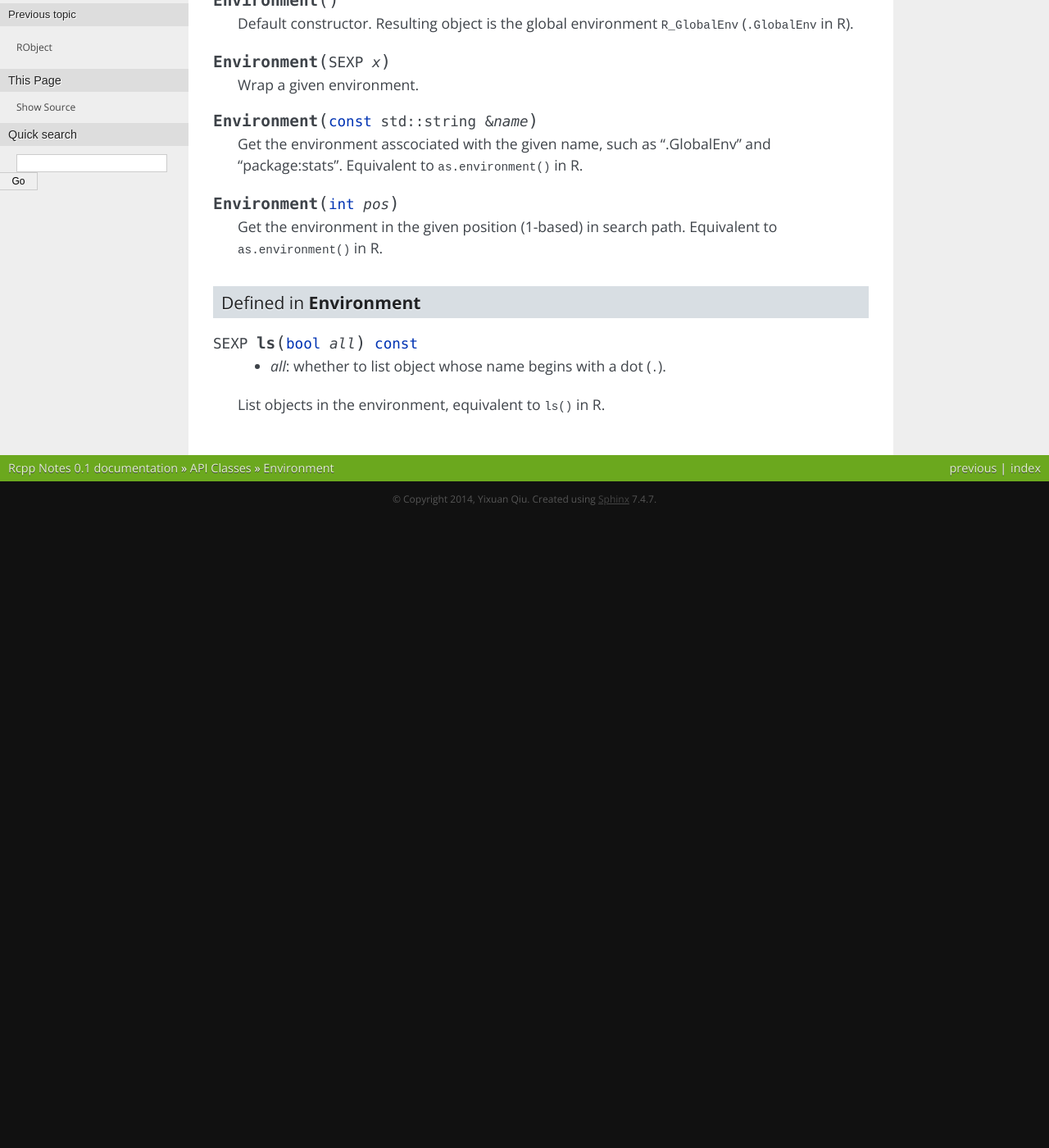
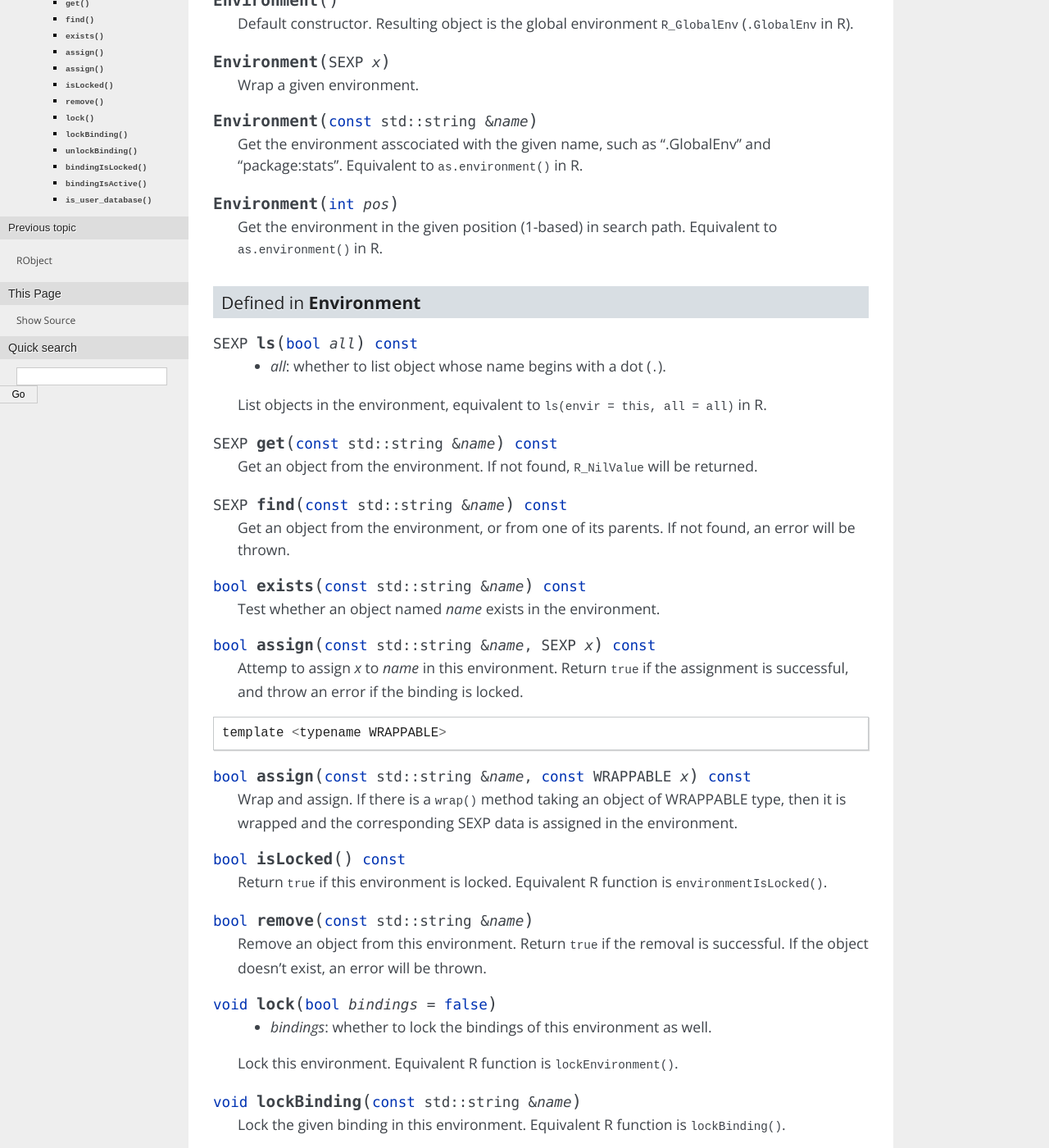
Before and after one commit to yixuan/rcpp-note, a Sphinx documentation site: the page built from source/api/Environment.rst, in a window 1280 px wide and 1400 px high, scrolled down 286 px. Shown: the whole window at 82% size. Built offline with Sphinx 7.4.7, drawn with Linux system fonts in a browser that asks for light colours; before the commit the page ends 916 px from its top, so only the background shows below that; some of the changed text lies outside the part shown.

Commit message:
more public member functions defined in Environment

```diff
--- a/source/api/Environment.rst
+++ b/source/api/Environment.rst
@@ -33,4 +33,69 @@ Defined in **Environment**
 
    - *all*: whether to list object whose name begins with a dot (``.``).
 
-   List objects in the environment, equivalent to ``ls()`` in R.
+   List objects in the environment, equivalent to ``ls(envir = this, all = all)`` in R.
+
+.. cpp:function:: SEXP get(const std::string& name) const
+
+   Get an object from the environment. If not found, ``R_NilValue`` will be returned.
+
+.. cpp:function:: SEXP find(const std::string& name) const
+
+   Get an object from the environment, or from one of its parents.
+   If not found, an error will be thrown.
+
+.. cpp:function:: bool exists(const std::string& name) const
+
+   Test whether an object named *name* exists in the environment.
+
+.. cpp:function:: bool assign(const std::string& name, SEXP x) const
+
+   Attemp to assign *x* to *name* in this environment. Return ``true`` if the assignment
+   is successful, and throw an error if the binding is locked.
+
+::
+
+  template <typename WRAPPABLE>
+
+.. cpp:function:: bool assign(const std::string& name, const WRAPPABLE x) const
+
+   Wrap and assign. If there is a ``wrap()`` method taking an object of WRAPPABLE type,
+   then it is wrapped and the corresponding SEXP data is assigned in the environment.
+
+.. cpp:function:: bool isLocked() const
+
+   Return ``true`` if this environment is locked. Equivalent R function is
+   ``environmentIsLocked()``.
+
+.. cpp:function:: bool remove(const std::string& name)
+
+   Remove an object from this environment. Return ``true`` if the removal is successful.
+   If the object doesn't exist, an error will be thrown.
+
+.. cpp:function:: void lock(bool bindings = false)
+
+   - *bindings*: whether to lock the bindings of this environment as well.
+
+   Lock this environment. Equivalent R function is ``lockEnvironment()``.
+
+.. cpp:function:: void lockBinding(const std::string& name)
+
+   Lock the given binding in this environment. Equivalent R function is ``lockBinding()``.
+
+.. cpp:function:: void unlockBinding(const std::string& name)
+
+   Unlock the given binding in this environment. Equivalent R function is ``unlockBinding()``.
+
+.. cpp:function:: bool bindingIsLocked(const std::string& name) const
+
+   Return ``true`` if the binding is locked in this environment.
+   Equivalent R function is ``bindingIsLocked()``.
+
+.. cpp:function:: bool bindingIsActive(const std::string& name) const
+
+   Return ``true`` if the binding is active in this environment.
+   Equivalent R function is ``bindingIsActive()``.
+
+.. cpp:function:: bool is_user_database() const
+
+   Indicates if this is a user defined database.
```
